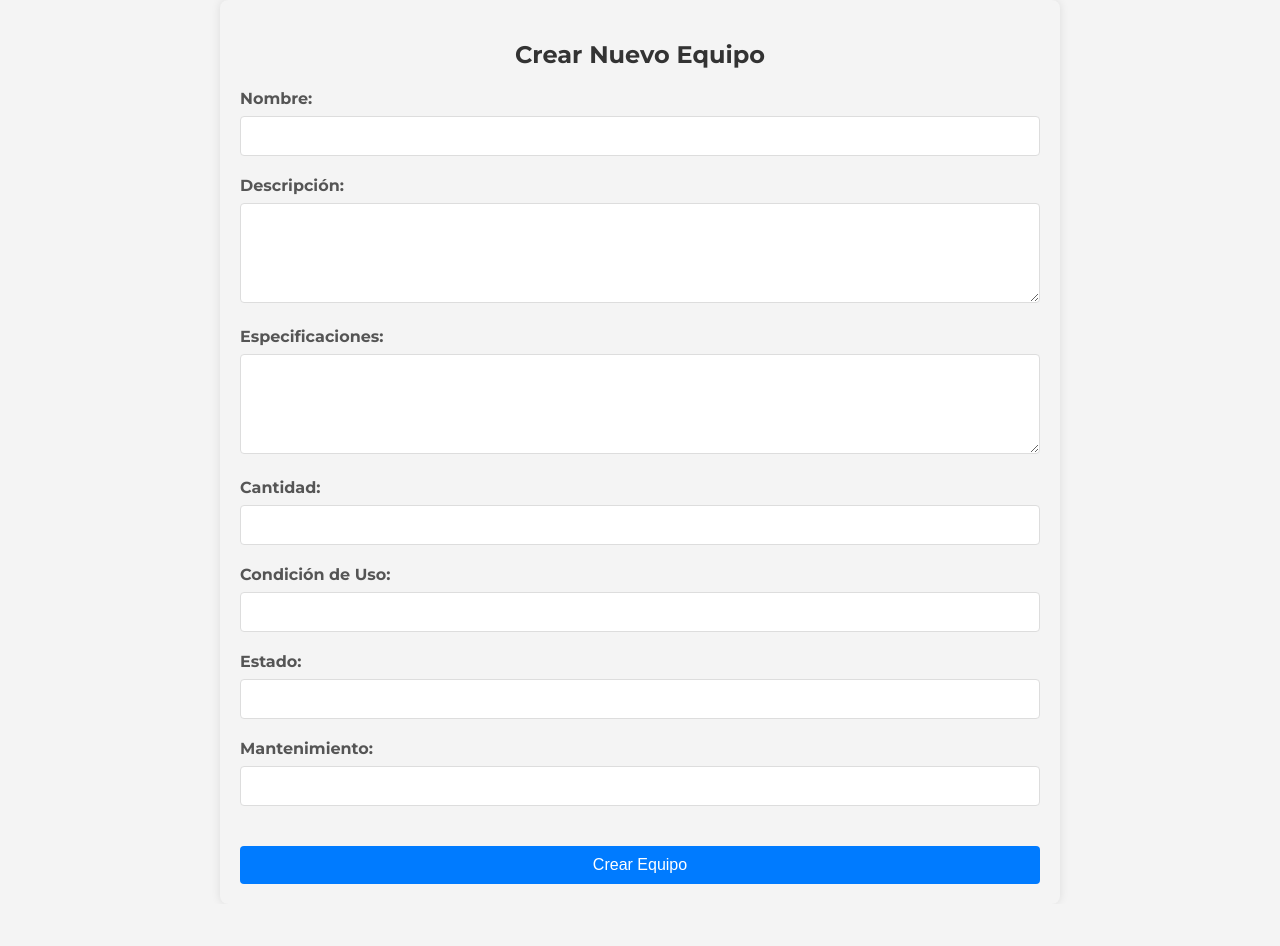
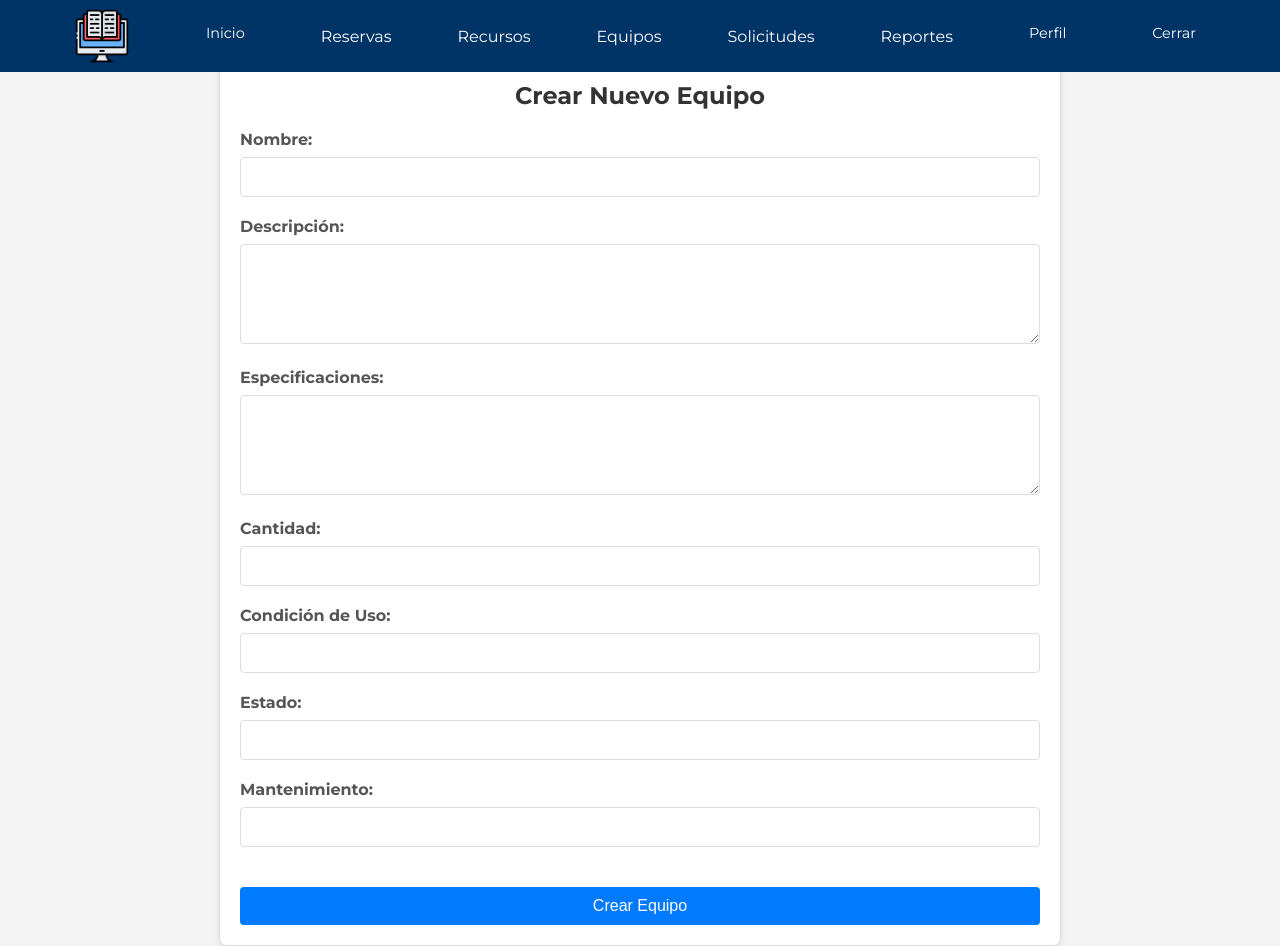
Before and after one commit to AnthonyMartinHeart/Proyecto-Salas, a React (Vite) app in the folder frontend/: page /Equipo/crear in a window 1280 px wide. Before the commit the page ends 904 px from the top, so only its background shows below. Built offline with nearby package versions, Linux system fonts and the light colour scheme; no server answers.

Commit message:
Cambios en el front: archivos CrearEquipo.jsx y Crear.css

```diff
--- a/frontend/src/pages/CrearEquipo.jsx
+++ b/frontend/src/pages/CrearEquipo.jsx
@@ -1,8 +1,8 @@
-import React, { useEffect, useState } from 'react';
+import React, { useState } from 'react';
 import { postService } from '../services/Equipo.service';
 import { useNavigate } from 'react-router-dom';
+import Navbar from '../components/Navbar.jsx'; // Importa el Navbar
 import '../styles/Crear.css';
-
 
 export const Crear = () => {
   const [nombre, setNombre] = useState('');
@@ -43,7 +43,7 @@ export const Crear = () => {
         cantidad,
         condicionUso,
         estado,
-          mantenimiento
+        mantenimiento,
       });
       navigate('/Equipo/Listar'); // Redirige a la lista de equipos después de la creación
     } catch (error) {
@@ -53,6 +53,7 @@ export const Crear = () => {
 
   return (
     <div className="crear-container">
+      <Navbar /> {/* Añadir el Navbar aquí */}
       <h2>Crear Nuevo Equipo</h2>
       <form onSubmit={handleSubmit} className="crear-form">
         <div className="form-group">
--- a/frontend/src/styles/Crear.css
+++ b/frontend/src/styles/Crear.css
@@ -1,18 +1,27 @@
 /* Crear.css */
+
+body {
+  font-family: Arial, sans-serif;
+  background-color: #f4f4f4;
+  margin: 0;
+  padding: 0;
+}
 
 .crear-container {
   max-width: 800px;
   margin: 0 auto;
   padding: 20px;
-    background-color: #f4f4f4;
+  background-color: #fff;
+  box-shadow: 0 2px 6px rgba(0, 0, 0, 0.1);
   border-radius: 8px;
-    box-shadow: 0 0 10px rgba(0, 0, 0, 0.1);
+  margin-top: 40px;
+  border: 1px solid #ddd;
 }
 
 .crear-container h2 {
+  color: #333;
   text-align: center;
   margin-bottom: 20px;
-    color: #333;
 }
 
 .crear-form {
@@ -21,14 +30,14 @@
 }
 
 .form-group {
-    margin-bottom: 15px;
+  margin-bottom: 20px;
 }
 
 .form-group label {
   display: block;
-    margin-bottom: 5px;
+  margin-bottom: 8px;
+  color: #555;
   font-weight: bold;
-    color: #555;
 }
 
 .form-group input,
@@ -37,6 +46,7 @@
   padding: 10px;
   border: 1px solid #ddd;
   border-radius: 4px;
+  box-sizing: border-box;
   font-size: 16px;
 }
 
@@ -45,21 +55,15 @@
   min-height: 100px;
 }
 
-  .form-group .error {
-    color: #ff0000;
-    font-size: 14px;
-    margin-top: 5px;
-  }
-
 button {
   padding: 10px 15px;
-    font-size: 16px;
-    color: #fff;
   background-color: #007bff;
+  color: white;
   border: none;
   border-radius: 4px;
   cursor: pointer;
-    transition: background-color 0.3s;
+  font-size: 16px;
+  margin-top: 20px;
 }
 
 button:hover {
@@ -71,9 +75,10 @@
   cursor: not-allowed;
 }
 
+.form-group .error,
 .error {
-    color: #ff0000;
+  color: red;
+  font-size: 0.9em;
+  margin-top: 10px;
   text-align: center;
-    margin-top: 20px;
-    font-size: 16px;
 }
```
Also changed, not shown: 1 other file (tests, documents, lock files or other folders). Lines whose indentation alone changed are shown as unchanged.
